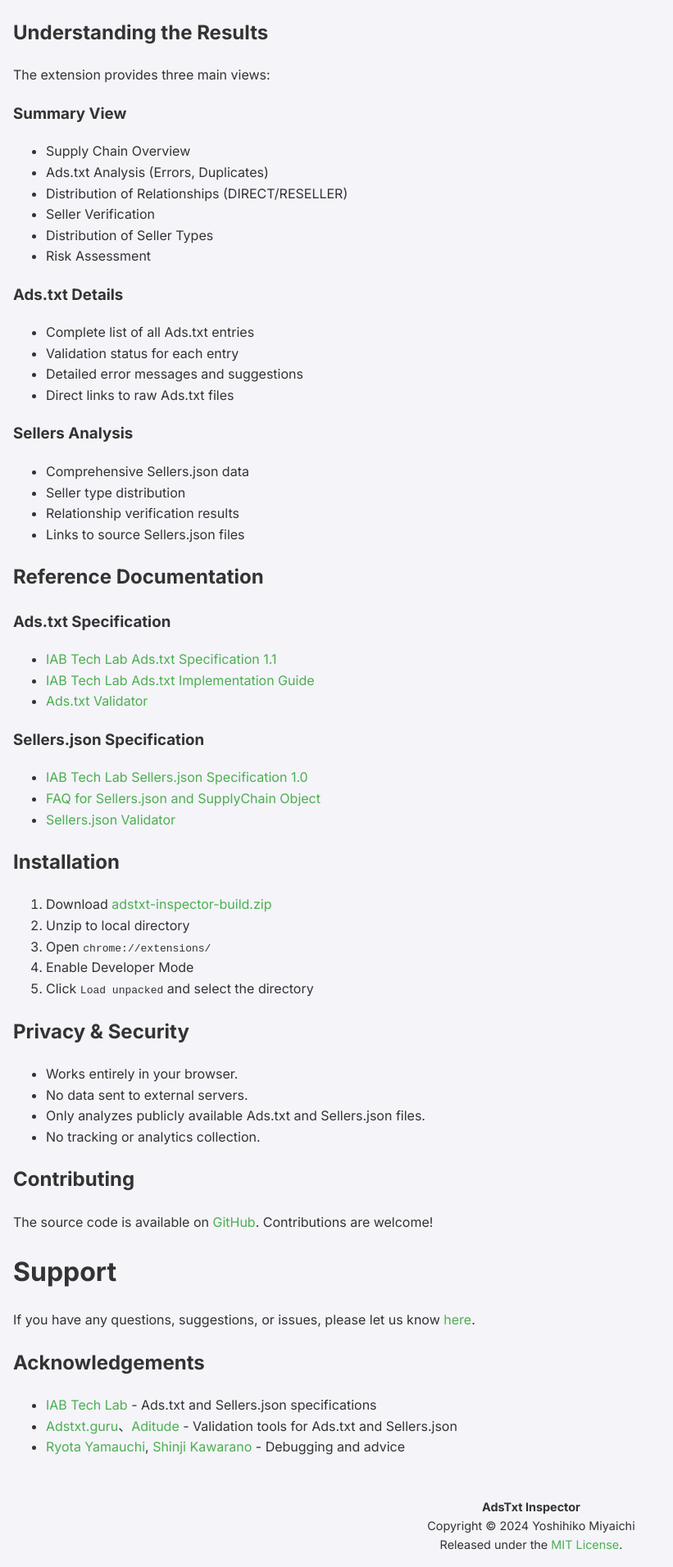
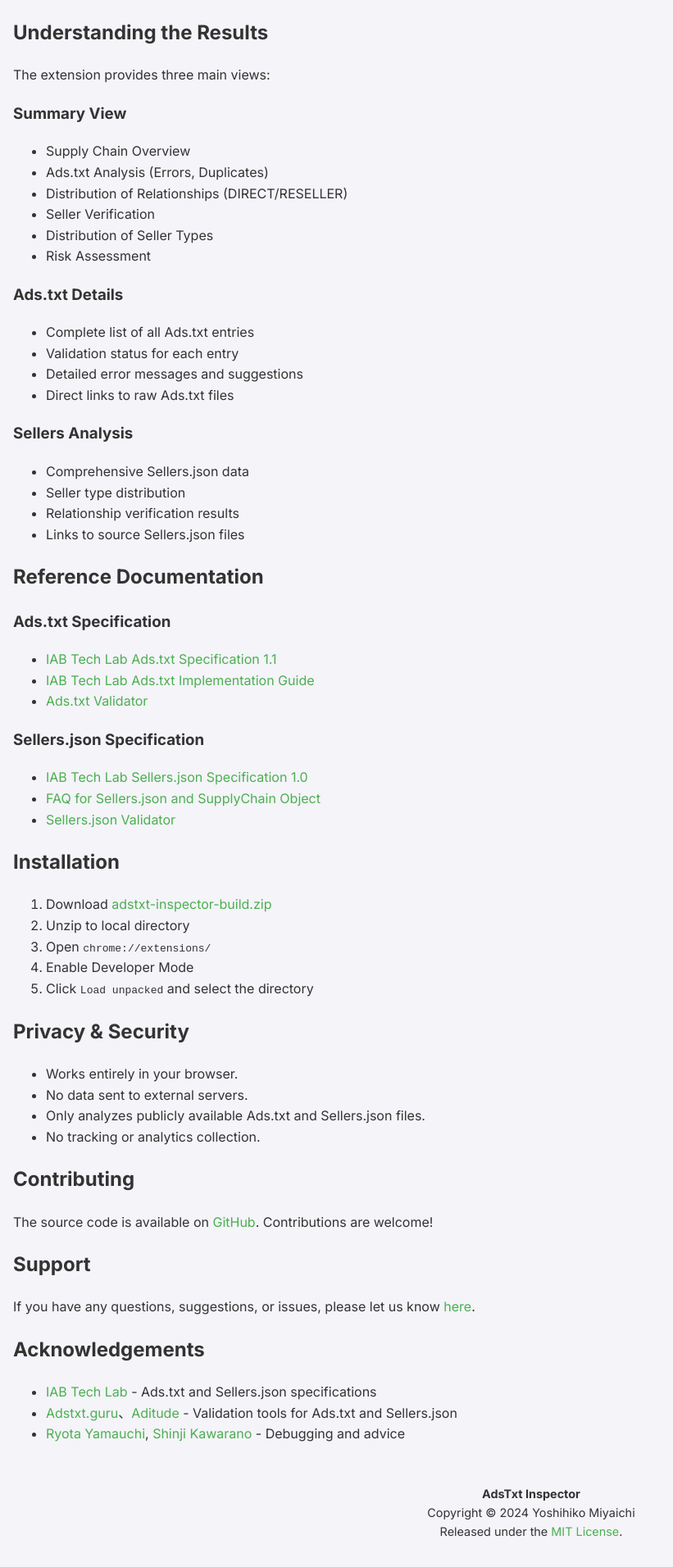
Before and after one commit to miyaichi/adstxt-Inspector, a Jekyll site: the page built from docs/en/index.md, in a window 1280 px wide. Shown: the part 1848-3760 px from the top of the page at 82% size, without its empty margins (0-821 px from the left). Built offline with Jekyll 4.4.1, drawn with Linux system fonts in a browser that asks for light colours.

```diff
--- a/docs/en/index.md
+++ b/docs/en/index.md
@@ -112,7 +112,7 @@ The extension provides three main views:
 
 The source code is available on [GitHub](https://github.com/miyaichi/adstxt-Inspector). Contributions are welcome!
 
-# Support
+## Support
 
 If you have any questions, suggestions, or issues, please let us know [here](https://github.com/miyaichi/adstxt-Inspector/issues).
 
```
Also changed, not shown: docs/ja/index.md (+1 -1 lines).
